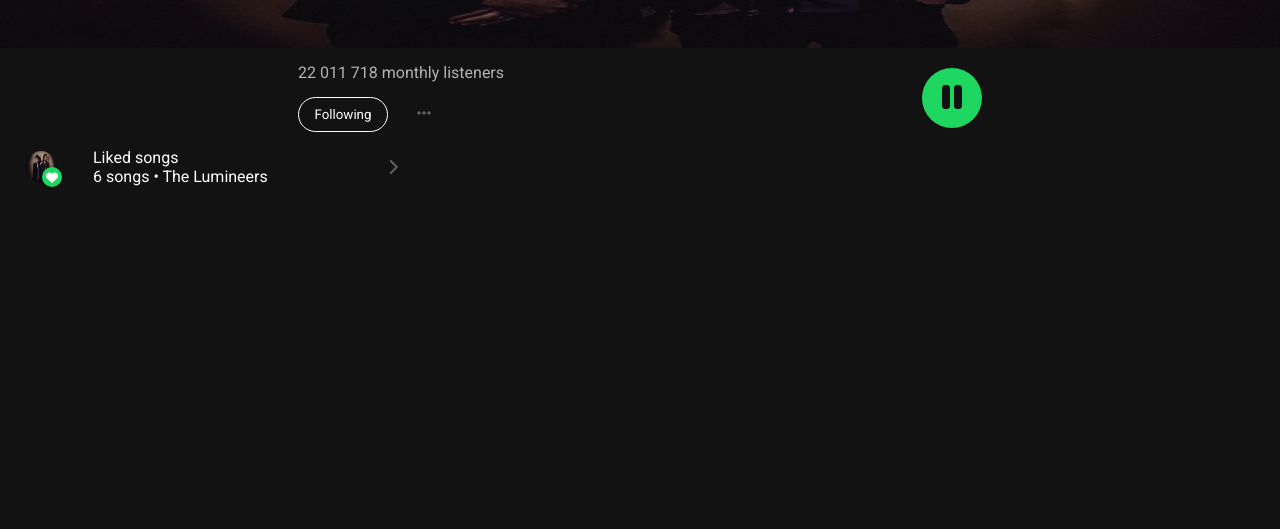
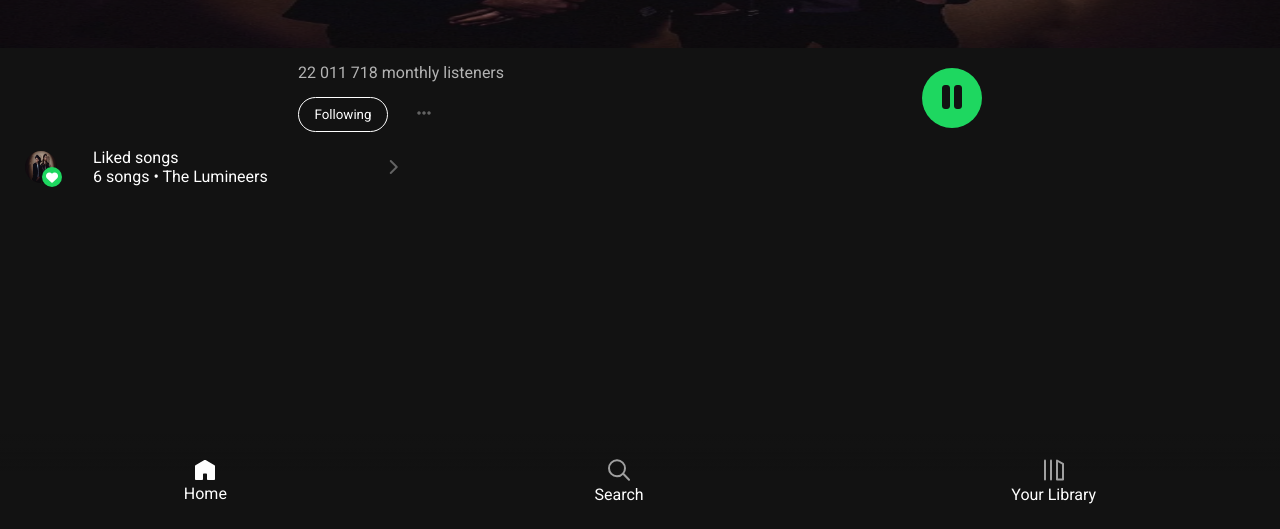
Before and after one commit to LuanAnders0n/Spotify-clone, a plain HTML site: page index.html in a window 1280 px wide. Shown: the part 271-800 px from the top of the page. Drawn offline with Linux system fonts and the light colour scheme.

Commit message:
add-body-bar-e-icon-imgs

```diff
--- a/index.html
+++ b/index.html
@@ -33,5 +33,22 @@
       </div>
       <i class="fa-solid fa-chevron-right right" style="color: #636363"></i>
     </div>
+    <!--------------------------------------->
+
+    <!--------------------------------------->
+    <div class="bodyBar">
+      <div class="icon">
+        <img class="icons" src="./images/icon-home.svg" alt="" />
+        <p>Home</p>
+      </div>
+      <div class="icon">
+        <img class="icons" src="./images/icon-search.svg" alt="" />
+        <p>Search</p>
+      </div>
+      <div class="icon">
+        <img class="icons" src="./images/icon-library.svg" alt="" />
+        <p>Your Library</p>
+      </div>
+    </div>
   </body>
 </html>
--- a/styles/style.css
+++ b/styles/style.css
@@ -106,3 +106,22 @@ body {
   right: 15px;
   top: 10px;
 }
+
+.bodyBar {
+  background: linear-gradient(
+    180deg,
+    rgba(18, 18, 18, 0) 0%,
+    rgba(18, 18, 18, 0.8) 14.58%,
+    #121212 40.39%
+  );
+  width: 100%;
+  height: 95px;
+  display: flex;
+  align-items: center;
+  justify-content: space-around;
+  text-align: center;
+  bottom: 0;
+  position: fixed;
+}
+
+/* ------------------------------------ */
```
Also changed, not shown: images/icon-home.png (deleted), images/icon-home.svg (added), images/icon-library.png (deleted), images/icon-library.svg (added), images/icon-search.png (deleted), images/icon-search.svg (added).
